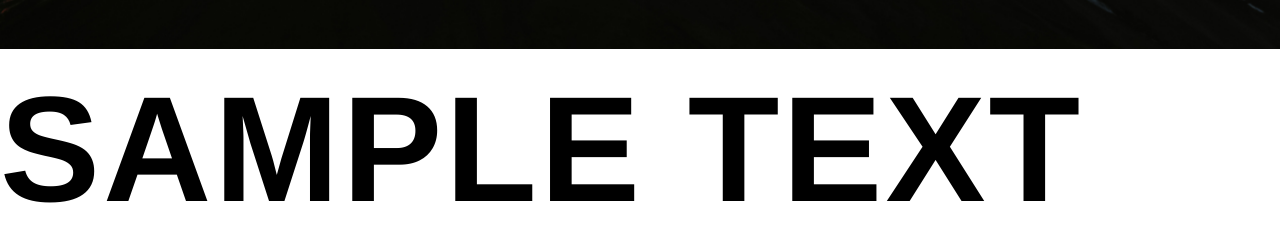
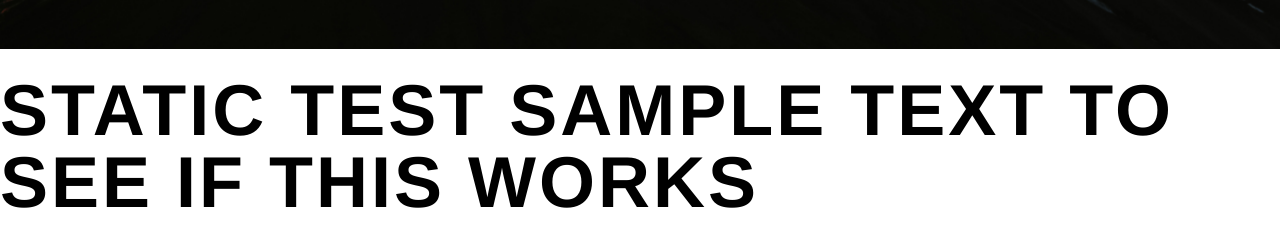
Before and after one commit to Hcookson/ProfessionalPortfolio, a plain HTML site: page index.html in a window 1280 px wide. Shown: the part 751-998 px from the top of the page. Drawn offline with Linux system fonts and the light colour scheme; a web font is replaced by a local one.

Commit message:
fixed js file

```diff
--- a/index.html
+++ b/index.html
@@ -9,6 +9,8 @@
     <link rel="stylesheet" href="public/assets/css/styles.css">
     <link href="https://fonts.googleapis.com/css?family=Heebo|Roboto|UnifrakturCook:700" rel="stylesheet">
     <link rel="stylesheet" href="https://use.fontawesome.com/releases/v5.5.0/css/all.css" integrity="sha384-B4dIYHKNBt8Bc12p+WXckhzcICo0wtJAoU8YZTY5qE0Id1GSseTk6S+L3BlXeVIU" crossorigin="anonymous">
+    <script src="//cdnjs.cloudflare.com/ajax/libs/ScrollMagic/2.0.6/ScrollMagic.min.js"></script>
+    <script src="//cdnjs.cloudflare.com/ajax/libs/ScrollMagic/2.0.6/plugins/debug.addIndicators.min.js"></script>
     <title>Holland Cookson</title>
 </head>
 
@@ -51,7 +53,7 @@
 
     </div>
 
+    <script src="public/assets/javascript/index.js"></script>
 
 </body>
-<script src="public/assets/javascript/index.js"></script>
 </html>
--- a/public/assets/css/styles.css
+++ b/public/assets/css/styles.css
@@ -110,7 +110,7 @@ h2 {
     text-align: center;
     text-transform: uppercase;
     font-family: Helvetica Neue, helvetica, sans-serif;
-    font-size: 150px;
+    font-size: 72px;
     font-weight: 700;
     letter-spacing: 3px;
     color: black;
--- a/public/assets/javascript/index.js
+++ b/public/assets/javascript/index.js
@@ -18,13 +18,13 @@ window.addEventListener('scroll', () => {
     transformValue = `scale(${scrolled})`;
       console.log(scroll, scrolled)
 
-    if (scroll > 1 && scroll < 1400) {
+    if (scroll > 0 && scroll < 1400) {
     // if you leave the top of the page, or if you scroll at all increase the font scale.
     text.style.transform = transformValue;
   } else {
     document.getElementById("grabThis").classList.remove('text');
     document.getElementById("grabThis").classList.add('newText');
-    document.getElementById("grabThis").innerHTML = "Sample Text";
+    document.getElementById("grabThis").innerHTML = "STATIC TEST SAMPLE TEXT TO SEE IF THIS WORKS";
 
   }
 })
```
